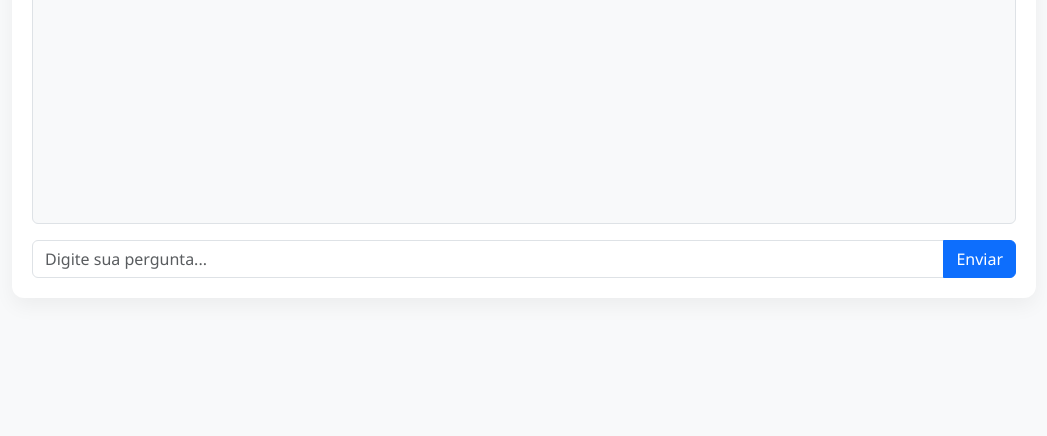
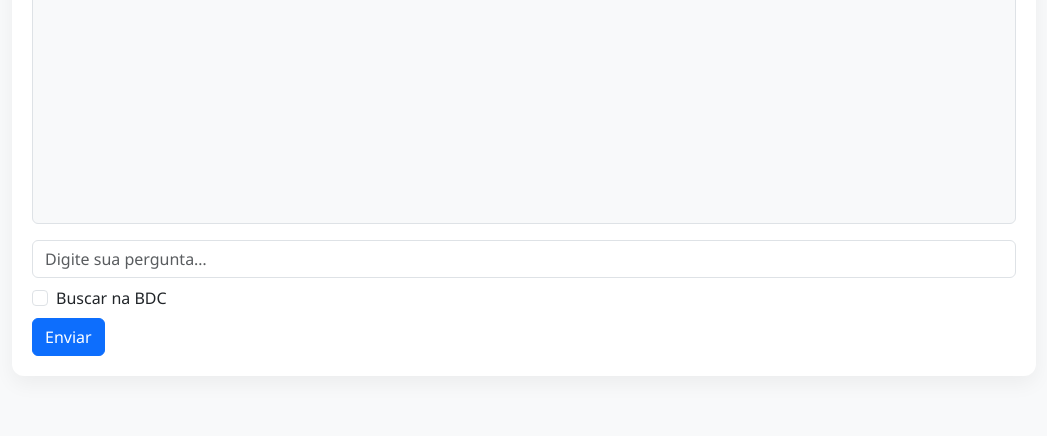
Before and after one commit to lucasrperin/IA_ChatBot, a Flask app: page / in a window 1280 px wide. Shown: the part 618-1054 px from the top of the page, without its empty margins (116-1163 px from the left). Before the commit the page ends 896 px from the top, so only its background shows below. Run offline with Flask 3, Linux system fonts and the light colour scheme; some libraries are stand-ins or nearby versions.

Commit message:
Inclusão de campo para consultar na BDC

```diff
--- a/app/cohere_chatbot.py
+++ b/app/cohere_chatbot.py
@@ -20,10 +20,13 @@
     "Use quebras de linha, parágrafos e listas sempre que fizer sentido para facilitar a leitura."
 )
 
-def gerar_resposta_cohere(pergunta: str) -> str:
-    # 1) Busca no banco por artigos relacionados à pergunta
-    resultado = buscar_erro(pergunta)
-    artigos = resultado.get("resultados", [])
+def gerar_resposta_cohere(pergunta: str, buscar_bdc: bool = False) -> str:
+    # só busca na BDC se o usuário pediu
+    if buscar_bdc:
+        resultado = buscar_erro(pergunta)
+        artigos   = resultado.get("resultados", [])
+    else:
+        artigos = []
 
     # 2) Monta o contexto para o prompt
     if not artigos:
--- a/run.py
+++ b/run.py
@@ -17,16 +17,20 @@
 
 @app.route('/chat', methods=['POST'])
 def chat():
-    pergunta = request.json.get('pergunta', '').strip()
+    data       = request.json or {}
+    pergunta   = data.get('pergunta', '').strip()
+    buscar_bdc = data.get('buscarBDC', False)
+
     if not pergunta:
         return jsonify({'response': 'Por favor, envie uma pergunta válida.'}), 400
 
     try:
-        resposta = gerar_resposta_cohere(pergunta)
+        resposta = gerar_resposta_cohere(pergunta, buscar_bdc)
         return jsonify({'response': resposta})
-    except Exception as e:
+    except Exception:
         app.logger.exception("Erro no endpoint /chat")
         return jsonify({'response': 'Desculpe, ocorreu um erro interno.'}), 500
 
+
 if __name__ == "__main__":
     app.run(debug=True, host="0.0.0.0")
--- a/templates/index.html
+++ b/templates/index.html
@@ -18,33 +18,57 @@
             <!-- Mensagens aparecerão aqui -->
         </div>
 
-        <form id="chat-form">
-            <div class="input-group">
-                <input type="text" id="user-input" class="form-control" placeholder="Digite sua pergunta..." required>
-                <button type="submit" class="btn btn-primary">Enviar</button>
+        <form id="chatForm">
+            <input
+                type="text"
+                id="userText"
+                placeholder="Digite sua pergunta…"
+                class="form-control"
+            />
+
+            <!-- AQUI: checkbox para ativar busca na BDC -->
+            <div class="form-check my-2">
+                <input
+                class="form-check-input"
+                type="checkbox"
+                id="buscarBDC"
+                />
+                <label class="form-check-label" for="buscarBDC">
+                Buscar na BDC
+                </label>
             </div>
+
+            <button type="submit" id="sendBtn" class="btn btn-primary">
+                Enviar
+            </button>
         </form>
     </div>
 
       <script>
-        const form = document.getElementById("chat-form");
-        const input = document.getElementById("user-input");
+        const form = document.getElementById("chatForm");
+        const input = document.getElementById("userText");
         const chatBox = document.getElementById("chat-box");
 
         form.addEventListener("submit", async function(e) {
             e.preventDefault();
-            const userText = input.value.trim();
+            const userText  = input.value.trim();
             if (!userText) return;
 
-            // usuário
+            // lê aqui se o usuário marcou “Buscar na BDC”
+            const buscarBdc = document.getElementById("buscarBDC").checked;
+
+            // renderiza a mensagem do usuário...
             chatBox.innerHTML += `<div class="user-msg"><strong>Você:</strong><br>${userText}</div>`;
             input.value = "";
 
-            // chama backend
+            // envia ao back, incluindo o flag buscarBDC
             const res = await fetch("/chat", {
-              method: "POST",
-              headers: { "Content-Type": "application/json" },
-              body: JSON.stringify({ pergunta: userText })
+            method: "POST",
+            headers: { "Content-Type": "application/json" },
+            body: JSON.stringify({
+                pergunta:  userText,
+                buscarBDC: buscarBdc
+            })
             });
             const data = await res.json();
 
```
